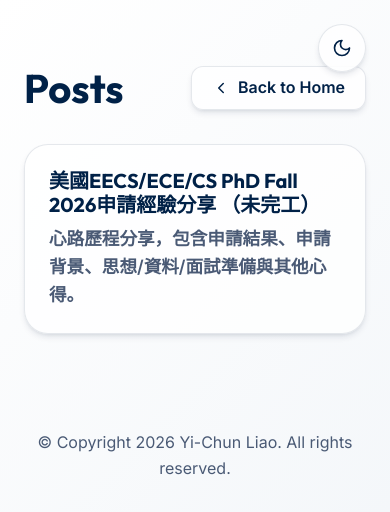
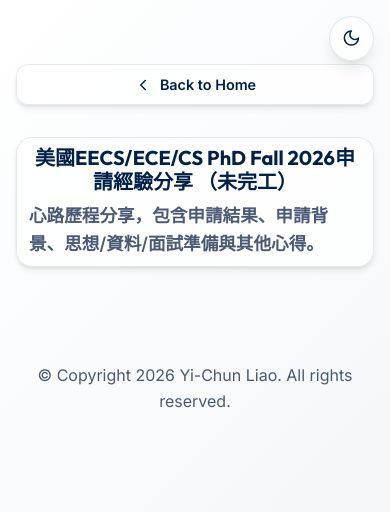
Before and after one commit to datou0718/datou0718.github.io, a React (Vite) app: page /#/posts in a window 390 px wide. Shown: the top 512 px of the page. Built offline with nearby package versions, Linux system fonts and the light colour scheme.

Commit message:
update layout

```diff
--- a/src/App.tsx
+++ b/src/App.tsx
@@ -49,7 +49,7 @@ const App: React.FC = () => {
       <div className="container" style={{ paddingBottom: '5rem' }}>
         <button
           onClick={toggleTheme}
-          className="glass-card btn"
+          className="glass-card btn theme-toggle"
           style={{
             position: 'fixed',
             top: '1.5rem',
@@ -58,12 +58,13 @@ const App: React.FC = () => {
             zIndex: 100,
             cursor: 'pointer',
             borderRadius: '50%',
-            width: '3rem',
-            height: '3rem',
+            width: '3.2rem',
+            height: '3.2rem',
             display: 'flex',
             alignItems: 'center',
             justifyContent: 'center',
-            color: 'var(--primary)'
+            color: 'var(--primary)',
+            boxShadow: 'var(--shadow-lg)'
           }}
           aria-label="Toggle Theme"
         >
--- a/src/components/Header.tsx
+++ b/src/components/Header.tsx
@@ -5,11 +5,12 @@ import { content } from '../data/content';
 const Header: React.FC = () => {
     return (
         <header className="fade-in" style={{ padding: '4rem 0 2rem' }}>
-            <div className="glass-card" style={{ padding: '3rem', display: 'flex', alignItems: 'center', gap: '2.5rem', flexWrap: 'wrap' }}>
-                <div style={{ flex: '0 0 200px' }}>
+            <div className="glass-card mobile-stack" style={{ display: 'flex', alignItems: 'center', gap: '2.5rem', flexWrap: 'wrap' }}>
+                <div style={{ flex: '0 1 200px' }}>
                     <div style={{
-                        width: '200px',
-                        height: '200px',
+                        width: '100%',
+                        maxWidth: '200px',
+                        aspectRatio: '1/1',
                         borderRadius: '1rem',
                         overflow: 'hidden',
                         boxShadow: 'var(--shadow-lg)'
@@ -25,7 +26,7 @@ const Header: React.FC = () => {
                                 alignItems: 'center',
                                 justifyContent: 'center',
                                 color: 'white',
-                                fontSize: '5rem',
+                                fontSize: 'clamp(2rem, 10vw, 5rem)',
                                 fontWeight: 'bold'
                             }}>
                                 {content.name.charAt(0)}
@@ -34,14 +35,14 @@ const Header: React.FC = () => {
                     </div>
                 </div>
 
-                <div style={{ flex: '1 1 400px' }}>
+                <div style={{ flex: '1 1 300px' }}>
                     <h1 style={{ margin: 0, color: 'var(--primary)' }}>
                         {content.name}
                     </h1>
                     <p className="text-secondary" style={{ fontSize: '1.25rem', fontWeight: 500, margin: '0.5rem 0 1rem' }}>
                         {content.title}
                     </p>
-                    <p style={{ display: 'flex', alignItems: 'center', gap: '0.5rem', marginBottom: '1.5rem', marginTop: '1.5rem' }}>
+                    <p className="header-contact" style={{ display: 'flex', alignItems: 'center', gap: '0.5rem', marginBottom: '1.5rem', marginTop: '1.5rem' }}>
                         <a href={`mailto:${content.email}`} style={{ display: 'flex', alignItems: 'center', gap: '0.5rem', color: 'var(--text-primary)', textDecoration: 'none' }}>
                             <svg width="18" height="18" viewBox="0 0 24 24" fill="none" stroke="var(--primary)" strokeWidth="2" strokeLinecap="round" strokeLinejoin="round">
                                 <rect width="20" height="16" x="2" y="4" rx="2" />
@@ -51,7 +52,7 @@ const Header: React.FC = () => {
                         </a>
                     </p>
 
-                    <div style={{ display: 'flex', gap: '1rem', flexWrap: 'wrap' }}>
+                    <div className="header-links" style={{ display: 'flex', gap: '1rem', flexWrap: 'wrap' }}>
                         {content.cv && (
                             <a href={content.cv} target="_blank" rel="noopener noreferrer" className="glass-card btn" style={{ padding: '0.5rem 1rem', borderRadius: '0.75rem' }}>
                                 CV
--- a/src/index.css
+++ b/src/index.css
@@ -70,6 +70,7 @@ body {
   border: 1px solid var(--glass-border);
   border-radius: 1.5rem;
   box-shadow: var(--shadow);
+  padding: 2rem;
 }
 
 /* Typography Helpers */
@@ -177,6 +178,11 @@ a:hover {
   color: var(--text-secondary);
 }
 
+.header-links {
+  justify-content: flex-start;
+  gap: 1rem;
+}
+
 .mt-4 {
   margin-top: 1rem;
 }
@@ -186,17 +192,105 @@ a:hover {
 }
 
 /* Responsive Adjustments */
+@media (max-width: 1024px) {
+  :root {
+    --container-width: 90%;
+  }
+
+  h1 {
+    font-size: 2.5rem;
+  }
+
+  h2 {
+    font-size: 1.8rem;
+  }
+}
+
 @media (max-width: 768px) {
+  :root {
+    --container-width: 100%;
+    --section-padding: 3rem 1rem;
+  }
+
+  .container {
+    padding: 0 1rem;
+  }
+
+  h1,
+  h2,
+  h3 {
+    text-align: center !important;
+  }
+
   h1 {
     font-size: 2.2rem;
   }
 
   h2 {
-    font-size: 1.7rem;
+    font-size: 1.6rem;
+    margin-top: 2rem;
   }
 
-  :root {
-    --section-padding: 3rem 1rem;
+  .glass-card {
+    padding: 1.5rem;
+    /* Tablet/Mobile default */
+  }
+
+  /* Center Research Interests tags */
+  section h2+ul {
+    justify-content: center !important;
+  }
+
+  /* Helper to stack flex items on mobile */
+  .mobile-stack {
+    flex-direction: column !important;
+    align-items: center !important;
+    text-align: center !important;
+    gap: 1.5rem !important;
+  }
+
+  /* Specific fix for News/Publications dates/labels */
+  .mobile-stack>* {
+    width: 100% !important;
+    min-width: unset !important;
+    text-align: center !important;
+  }
+
+  .mobile-hide {
+    display: none !important;
+  }
+
+  .header-contact,
+  .header-links {
+    justify-content: center !important;
+  }
+
+  /* Center headshot container when stacked */
+  .mobile-stack>div:first-child>div {
+    margin: 0 auto;
+  }
+}
+
+@media (max-width: 480px) {
+
+  h1,
+  h2,
+  h3 {
+    text-align: center !important;
+  }
+
+  h2 {
+    margin-top: 1.5rem;
+  }
+
+  .glass-card {
+    padding: 1rem !important;
+    border-radius: 1rem;
+  }
+
+  .btn {
+    padding: 0.5rem 0.75rem !important;
+    font-size: 0.9rem;
   }
 }
 
@@ -246,6 +340,15 @@ a:hover {
 
 .markdown-body>*:last-child {
   margin-bottom: 0 !important;
+}
+
+@media (max-width: 480px) {
+  .theme-toggle {
+    top: 1rem !important;
+    right: 1rem !important;
+    width: 2.8rem !important;
+    height: 2.8rem !important;
+  }
 }
 
 .markdown-body strong {
--- a/src/pages/PostView.tsx
+++ b/src/pages/PostView.tsx
@@ -70,7 +70,7 @@ const PostView: React.FC = () => {
     return (
         <div className="fade-in" style={{ padding: '4rem 0 2rem' }}>
             <section>
-                <div style={{ display: 'flex', justifyContent: 'flex-end', marginBottom: '2rem' }}>
+                <div className="mobile-stack" style={{ display: 'flex', justifyContent: 'flex-end', marginBottom: '2rem' }}>
                     <Link to="/posts" className="glass-card btn" style={{ padding: '0.5rem 1.25rem', fontWeight: 600, borderRadius: '0.75rem', textDecoration: 'none', display: 'inline-flex', alignItems: 'center', gap: '0.5rem' }}>
                         <svg width="18" height="18" viewBox="0 0 24 24" fill="none" stroke="currentColor" strokeWidth="2" strokeLinecap="round" strokeLinejoin="round">
                             <path d="m15 18-6-6 6-6" />
--- a/src/pages/PostsList.tsx
+++ b/src/pages/PostsList.tsx
@@ -33,8 +33,8 @@ const PostsList: React.FC = () => {
     return (
         <div className="fade-in" style={{ padding: '4rem 0 2rem' }}>
             <section>
-                <div style={{ display: 'flex', justifyContent: 'space-between', alignItems: 'center', marginBottom: '2rem' }}>
-                    <h1 style={{ margin: 0, color: 'var(--primary)', fontSize: '2.5rem' }}>Posts</h1>
+                <div className="mobile-stack" style={{ display: 'flex', justifyContent: 'space-between', alignItems: 'center', marginBottom: '2rem', gap: '1rem' }}>
+                    <h1 className="mobile-hide" style={{ margin: 0, color: 'var(--primary)', fontSize: '2.5rem' }}>Posts</h1>
                     <Link to="/" className="glass-card btn" style={{ padding: '0.5rem 1.25rem', fontWeight: 600, borderRadius: '0.75rem', textDecoration: 'none', display: 'flex', alignItems: 'center', gap: '0.5rem' }}>
                         <svg width="18" height="18" viewBox="0 0 24 24" fill="none" stroke="currentColor" strokeWidth="2" strokeLinecap="round" strokeLinejoin="round">
                             <path d="m15 18-6-6 6-6" />
```
Also changed, not shown: src/components/Sections.tsx (+16 -16 lines).
